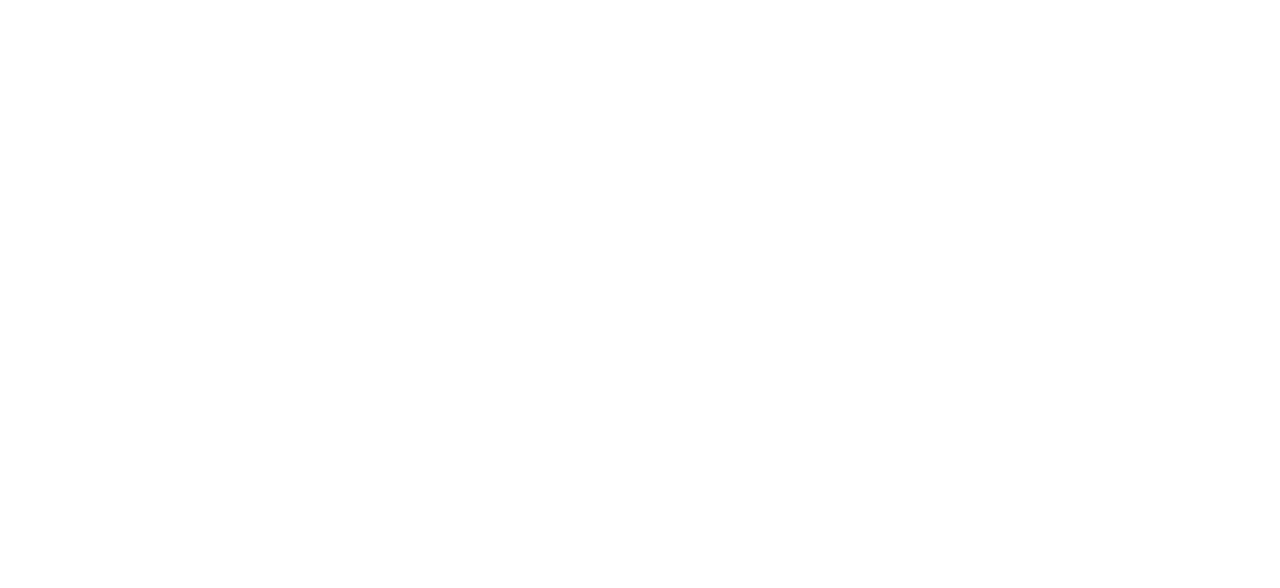
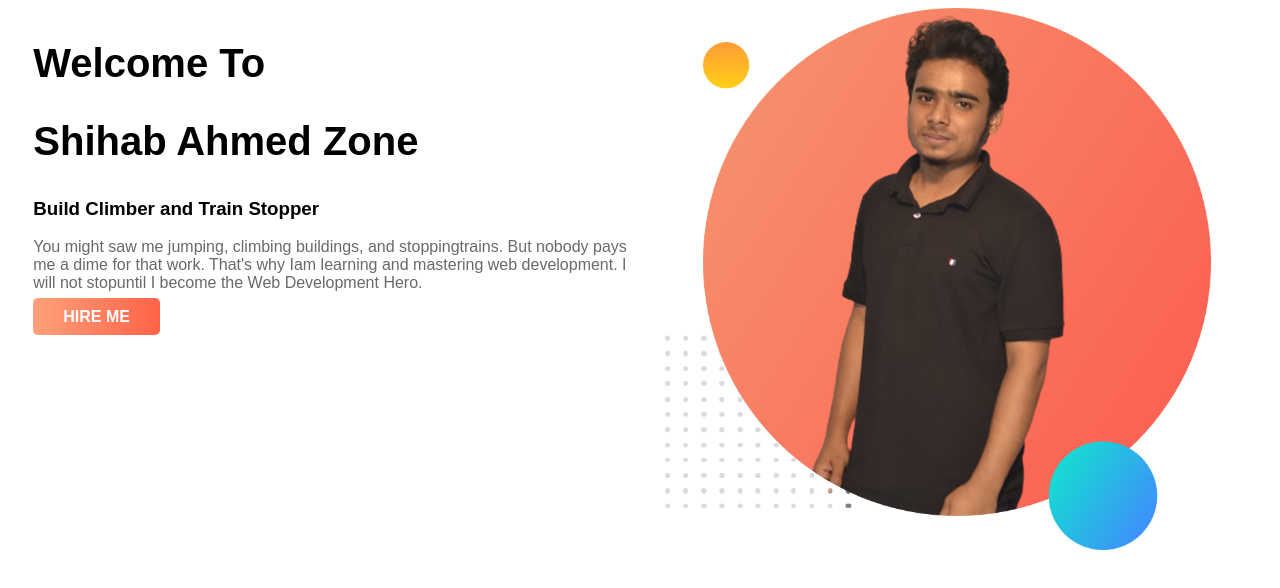
Before and after one commit to Shihab585203/developer-portfolio, a plain HTML site: page index.html in a window 1280 px wide. Drawn offline with Linux system fonts and the light colour scheme.

Commit message:
add 1st section

```diff
--- a/index.html
+++ b/index.html
@@ -5,9 +5,22 @@
     <meta http-equiv="X-UA-Compatible" content="IE=edge">
     <meta name="viewport" content="width=device-width, initial-scale=1.0">
     <title>Developer Portfolio</title>
+    <link rel="preconnect" href="https://fonts.googleapis.com">
+    <link rel="preconnect" href="https://fonts.gstatic.com" crossorigin>
     <link rel="stylesheet" href="style.css">
 </head>
 <body>
-
+    <section>
+        <div class="half-width">
+            <h1>Welcome To</h1>
+            <h1><span class="orange-color">Shihab Ahmed</span> Zone</h1>
+            <h3>Build Climber and Train Stopper</h3>
+            <p>You might saw me jumping, climbing buildings, and stoppingtrains. But nobody pays me a dime for that work. That's why Iam learning and mastering web development. I will not stopuntil I become the Web Development Hero.</p>
+            <a class="link-button" target="_blank" href="https://linkedin.com">HIRE ME</a>
+        </div>
+        <div class="half-width">
+            <img src="images/shihab-1.png" alt="">
+        </div>
+    </section>
 </body>
 </html>
--- a/style.css
+++ b/style.css
@@ -0,0 +1,30 @@
+body{
+    font-family: 'Source Sans Pro', sans-serif;
+    }
+h1 {
+    font-size: 40px;
+}
+section{
+    display: flex;
+}
+.half-width {
+    width: 50%;
+    padding-left: 2%;
+}
+.half-width img {
+    width: 90%
+}
+.half-width p {
+    color: dimgray;
+}
+span .orange-color{
+    color: orange;
+}
+.link-button{
+    background-image: linear-gradient(to right,lightsalmon, tomato);
+    color: white;
+    border-radius: 5px;
+    text-decoration: none;
+    font-weight: 700;
+    padding: 10px 30px;
+}
```
Also changed, not shown: images/dream-bg.png (added), images/exp-bg.png (added), images/jhankar.png (added), images/jhankar2.png (added), images/my-bg.png (added), images/my-bg2.png (added), images/shihab-1.png (added), images/shihab-2.png (added), images/top-banner.png (added), 7 other files.
